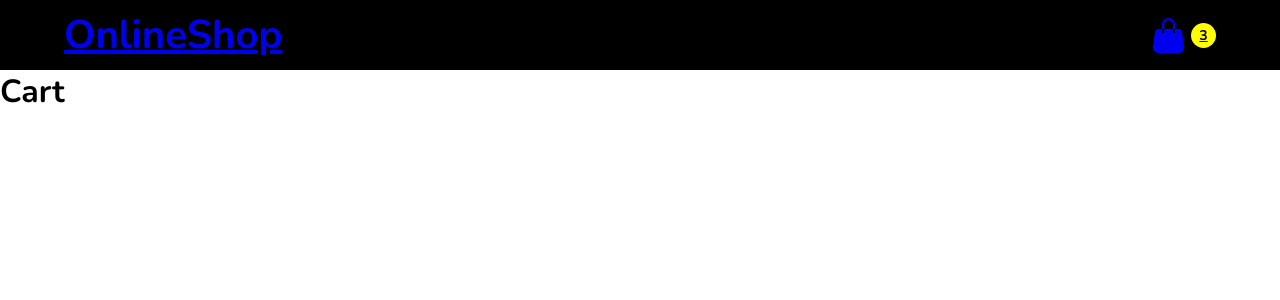
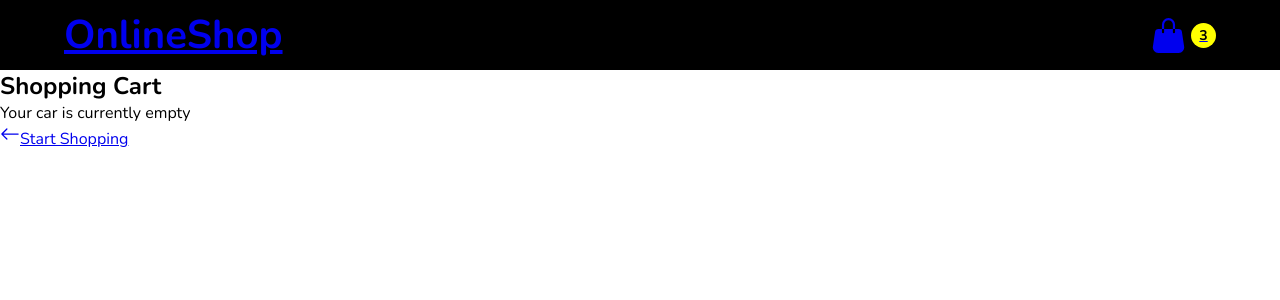
Before and after one commit to EhsanSaraee/Shopping-Cart, a React (Create React App) app: page /cart in a window 1280 px wide. Shown: the top 300 px of the page. Built offline with nearby package versions, Linux system fonts and the light colour scheme.

Commit message:
display items in cart page

```diff
--- /dev/null
+++ b/src/components/Icons/index.jsx
@@ -0,0 +1,32 @@
+export const HandBagIcon = () => {
+   return (
+      <svg
+         xmlns="http://www.w3.org/2000/svg"
+         width="35"
+         height="35"
+         fill="currentColor"
+         className="bi bi-handbag-fill"
+         viewBox="0 0 16 16"
+      >
+         <path d="M8 1a2 2 0 0 0-2 2v2H5V3a3 3 0 1 1 6 0v2h-1V3a2 2 0 0 0-2-2zM5 5H3.36a1.5 1.5 0 0 0-1.483 1.277L.85 13.13A2.5 2.5 0 0 0 3.322 16h9.355a2.5 2.5 0 0 0 2.473-2.87l-1.028-6.853A1.5 1.5 0 0 0 12.64 5H11v1.5a.5.5 0 0 1-1 0V5H6v1.5a.5.5 0 0 1-1 0V5z" />
+      </svg>
+   );
+};
+
+export const ArrowLeftIcon = () => {
+   return (
+      <svg
+         xmlns="http://www.w3.org/2000/svg"
+         width="20"
+         height="20"
+         fill="currentColor"
+         className="bi bi-arrow-left"
+         viewBox="0 0 16 16"
+      >
+         <path
+            fillRule="evenodd"
+            d="M15 8a.5.5 0 0 0-.5-.5H2.707l3.147-3.146a.5.5 0 1 0-.708-.708l-4 4a.5.5 0 0 0 0 .708l4 4a.5.5 0 0 0 .708-.708L2.707 8.5H14.5A.5.5 0 0 0 15 8z"
+         />
+      </svg>
+   );
+};
--- a/src/components/Navbar/Navbar.jsx
+++ b/src/components/Navbar/Navbar.jsx
@@ -1,5 +1,6 @@
 import { NavBag, NavBagQuantity, NavbarContainer } from './styles';
 import { Link } from 'react-router-dom';
+import { HandBagIcon } from '../Icons';
 
 const Navbar = () => {
    return (
@@ -9,16 +10,7 @@ const Navbar = () => {
          </Link>
          <Link to="/cart">
             <NavBag>
-               <svg
-                  xmlns="http://www.w3.org/2000/svg"
-                  width="35"
-                  height="35"
-                  fill="currentColor"
-                  className="bi bi-handbag-fill"
-                  viewBox="0 0 16 16"
-               >
-                  <path d="M8 1a2 2 0 0 0-2 2v2H5V3a3 3 0 1 1 6 0v2h-1V3a2 2 0 0 0-2-2zM5 5H3.36a1.5 1.5 0 0 0-1.483 1.277L.85 13.13A2.5 2.5 0 0 0 3.322 16h9.355a2.5 2.5 0 0 0 2.473-2.87l-1.028-6.853A1.5 1.5 0 0 0 12.64 5H11v1.5a.5.5 0 0 1-1 0V5H6v1.5a.5.5 0 0 1-1 0V5z" />
-               </svg>
+               <HandBagIcon />
                <NavBagQuantity>
                   <span>3</span>
                </NavBagQuantity>
--- a/src/pages/Cart/Cart.jsx
+++ b/src/pages/Cart/Cart.jsx
@@ -1,8 +1,98 @@
+import { useSelector } from 'react-redux';
+import {
+   CardContainer,
+   CardEmpty,
+   CartItem,
+   CartItems,
+   CartPrice,
+   CartProduct,
+   CartQuantity,
+   Count,
+   Price,
+   ProductTitle,
+   Quantity,
+   StartShopping,
+   Titles,
+   Total,
+   TotalPrice,
+   Amount,
+   CartCheckout,
+   CartSummary,
+   ClearButton,
+   ContinueShopping,
+   SubTotal,
+} from './styles';
+import { Link } from 'react-router-dom';
+import { ArrowLeftIcon } from '../../components/Icons';
+
 const Cart = () => {
+   const { cartItems, cartTotalAmount } = useSelector((state) => state.cart);
+
    return (
-      <>
-         <h1>Cart</h1>
-      </>
+      <CardContainer>
+         <h2>Shopping Cart</h2>
+         {cartItems.length === 0 ? (
+            <CardEmpty>
+               <p>Your car is currently empty</p>
+               <StartShopping>
+                  <Link to="/">
+                     <ArrowLeftIcon />
+                     <span>Start Shopping</span>
+                  </Link>
+               </StartShopping>
+            </CardEmpty>
+         ) : (
+            <>
+               <Titles>
+                  <ProductTitle>Product</ProductTitle>
+                  <Price>Price</Price>
+                  <Quantity>Quantity</Quantity>
+                  <Total>Total</Total>
+               </Titles>
+               <CartItems>
+                  {cartItems &&
+                     cartItems.map((cartItem) => (
+                        <CartItem key={cartItem.id}>
+                           <CartProduct>
+                              <img src={cartItem.image} alt={cartItem.name} />
+                              <div>
+                                 <h3>{cartItem.name}</h3>
+                                 <p>{cartItem.desc}</p>
+                                 <button>Remove</button>
+                              </div>
+                           </CartProduct>
+                           <CartPrice>${cartItem.price}</CartPrice>
+                           <CartQuantity>
+                              <button>-</button>
+                              <Count>{cartItem.cartQuantity}</Count>
+                              <button>+</button>
+                           </CartQuantity>
+                           <TotalPrice>
+                              ${cartItem.price * cartItem.cartQuantity}
+                           </TotalPrice>
+                        </CartItem>
+                     ))}
+               </CartItems>
+               <CartSummary>
+                  <ClearButton>Clear Cart</ClearButton>
+                  <CartCheckout>
+                     <SubTotal>
+                        <span>Subtotal</span>
+                        <Amount>${cartTotalAmount}</Amount>
+                     </SubTotal>
+                     <p>Taxes and shipping calculated at checkout</p>
+                     <button>Check out</button>
+                     <ContinueShopping>
+                        <Link to="/">
+                           <ArrowLeftIcon />
+                           <span>Continue Shopping</span>
+                        </Link>
+                     </ContinueShopping>
+                  </CartCheckout>
+               </CartSummary>
+            </>
+         )}
+      </CardContainer>
    );
 };
 
--- a/src/pages/Cart/styles.js
+++ b/src/pages/Cart/styles.js
@@ -0,0 +1,43 @@
+import styled from 'styled-components';
+
+export const CardContainer = styled.section``;
+
+export const CardEmpty = styled.section``;
+
+export const StartShopping = styled.div``;
+
+export const Titles = styled.section``;
+
+export const ProductTitle = styled.h3``;
+
+export const Price = styled.h3``;
+
+export const Quantity = styled.h3``;
+
+export const Total = styled.h3``;
+
+export const CartItems = styled.section``;
+
+export const CartItem = styled.div``;
+
+export const CartProduct = styled.div``;
+
+export const CartPrice = styled.div``;
+
+export const CartQuantity = styled.div``;
+
+export const Count = styled.div``;
+
+export const TotalPrice = styled.div``;
+
+export const CartSummary = styled.section``;
+
+export const ClearButton = styled.button``;
+
+export const CartCheckout = styled.section``;
+
+export const SubTotal = styled.div``;
+
+export const Amount = styled.span``;
+
+export const ContinueShopping = styled.div``;
--- a/src/pages/Home/Home.jsx
+++ b/src/pages/Home/Home.jsx
@@ -2,7 +2,6 @@ import { useDispatch } from 'react-redux';
 import { addToCart } from '../../features/cart/cartSlice';
 import { useGetAllProductsQuery } from '../../features/products/productsAPI';
 import { Details, HomeContainer, Price, Product, Products } from './styles';
-import { useNavigate } from 'react-router-dom';
 
 const Home = () => {
    const { data, error, isLoading } = useGetAllProductsQuery();
```
